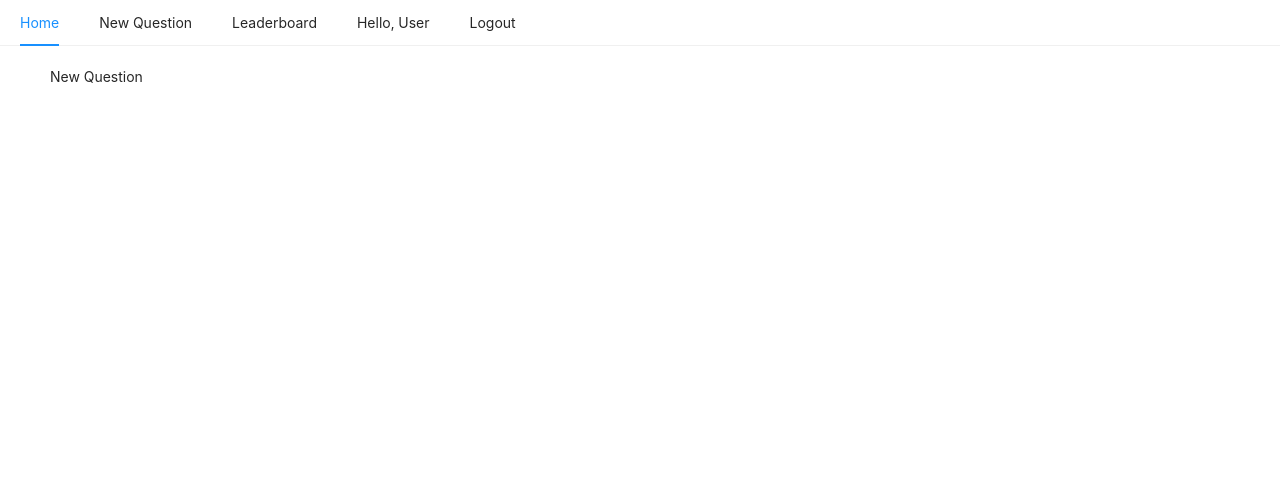
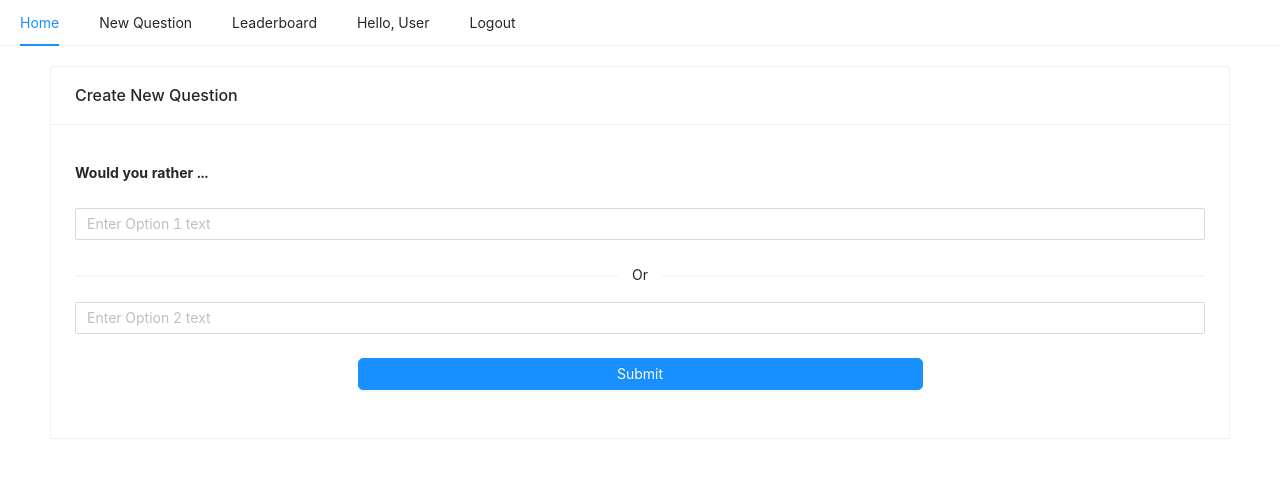
Before and after one commit to septra/would-you-rather, a React (Vite) app: page /add in a window 1280 px wide. Shown: the top 478 px of the page. Built offline with nearby package versions, Linux system fonts and the light colour scheme.

Commit message:
Add form view for NewComponent

```diff
--- a/src/NewQuestion.jsx
+++ b/src/NewQuestion.jsx
@@ -1,10 +1,40 @@
 import React from 'react';
+import { Form, Input, Button, Card, Divider } from 'antd';
+import styled from 'styled-components'
+
+const StyledButton = styled(Button)`
+    margin-left: auto;
+    margin-right: auto;
+    width: 50%;
+    display: block;
+    border-radius: 5px;
+`
+
+const Div = styled.div`
+    font-weight: 700;
+    line-height: 50px;
+    padding-bottom: 10px
+`
 
 const NewQuestion = () => {
     return (
-        <div>
-            New Question
-        </div>
+        <Card title="Create New Question" bordered={true} hoverable={true}>
+            <Form size="middle">
+                <Div>
+                    Would you rather ...
+                </Div>
+                <Form.Item>
+                    <Input placeholder="Enter Option 1 text" />
+                </Form.Item>
+                <Divider plain>Or</Divider>
+                <Form.Item>
+                    <Input placeholder="Enter Option 2 text" />
+                </Form.Item>
+                <Form.Item>
+                    <StyledButton type="primary">Submit</StyledButton>
+                </Form.Item>
+            </Form>
+        </Card>
     );
 }
 
```
